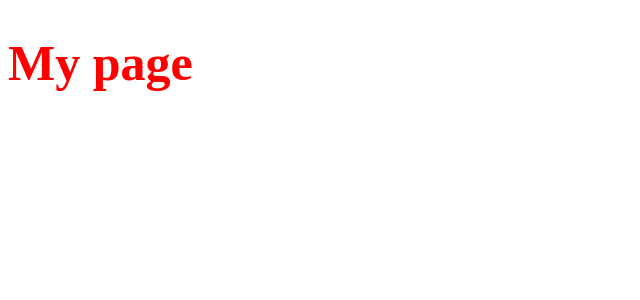
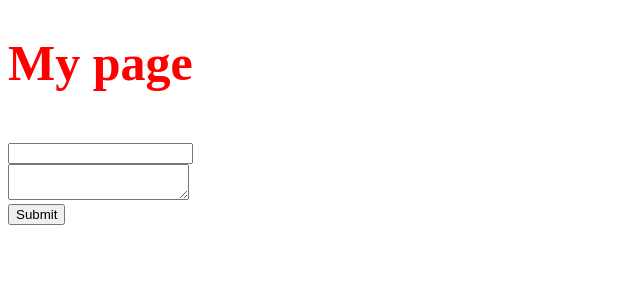
Before and after one commit to XxGodmoonxX/spa-memoapp-playground, a Next.js app: page / in a window 1280 px wide. Shown: the top 300 px of the page, without its empty margins (0-640 px from the left). Built offline with nearby package versions, Linux system fonts and the light colour scheme.

Commit message:
feat: とりあえずlocalstorageに情報を保存できてリストをリストを表示できるように

```diff
--- a/package.json
+++ b/package.json
@@ -6,6 +6,7 @@
     "start": "next start"
   },
   "dependencies": {
+    "date-fns": "^2.23.0",
     "next": "latest",
     "react": "^17.0.2",
     "react-dom": "^17.0.2",
--- a/pages/index.tsx
+++ b/pages/index.tsx
@@ -1,10 +1,82 @@
+import { format } from 'date-fns'
+import { useState, useRef, useEffect } from 'react'
 import styled from 'styled-components'
 
+type Memo = {
+  title: string | undefined
+  content: string | undefined
+  updateDate: number | undefined
+  isPinned: boolean | undefined
+}
+
+const STORAGE_KEY = 'spa-memoapp-playground'
+
 export default function Home() {
-  return <Title>My page</Title>
+  const [memo, setMemo] = useState<Memo[]>()
+  const titleRef = useRef<HTMLInputElement>(null)
+  const textareeRef = useRef<HTMLTextAreaElement>(null)
+
+  useEffect(() => {
+    const storage = localStorage.getItem(STORAGE_KEY)
+    setMemo(storage ? JSON.parse(storage) : null)
+  }, [])
+
+  const handleSubmit = () => {
+    console.log('handleSubmit')
+
+    const currentMemo: Memo = {
+      title: titleRef.current?.value,
+      content: textareeRef.current?.value,
+      updateDate: Date.now(),
+      isPinned: false
+    }
+
+    localStorage.setItem(
+      STORAGE_KEY,
+      JSON.stringify(memo ? [...memo, currentMemo] : [currentMemo])
+    )
+    const storage = localStorage.getItem(STORAGE_KEY)
+    setMemo(storage ? JSON.parse(storage) : null)
+  }
+
+  return (
+    <>
+      <Title>My page</Title>
+      {memo &&
+        memo.map((memo, index) => {
+          return (
+            <a href={`detail?${index}`} key={index}>
+              title: {memo.title}
+              <br />
+              content: {memo.content}
+              <br />
+              updateDate:
+              {memo.updateDate &&
+                format(memo?.updateDate, 'yyyy/MM/dd kk:mm:ss')}
+              isPinned:: {memo.isPinned}
+              <br />
+            </a>
+          )
+        })}
+      <br />
+      <TitleInput type="text" ref={titleRef} />
+      <br />
+      <Textarea ref={textareeRef} />
+      <br />
+      <SubmitBtn type="submit" onClick={handleSubmit}>
+        Submit
+      </SubmitBtn>
+    </>
+  )
 }
 
 const Title = styled.h1`
   color: red;
   font-size: 50px;
 `
+
+const TitleInput = styled.input``
+
+const Textarea = styled.textarea``
+
+const SubmitBtn = styled.button``
```
Also changed, not shown: 1 other file (tests, documents, lock files or other folders).
